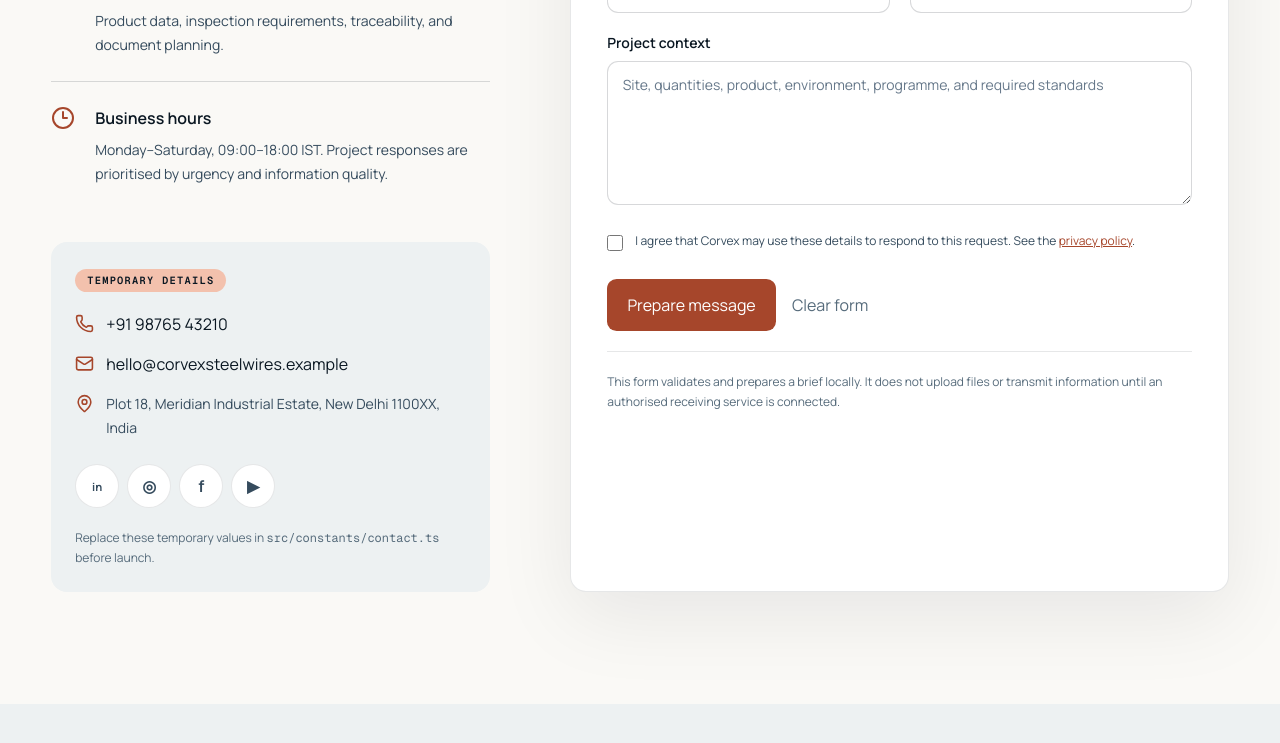
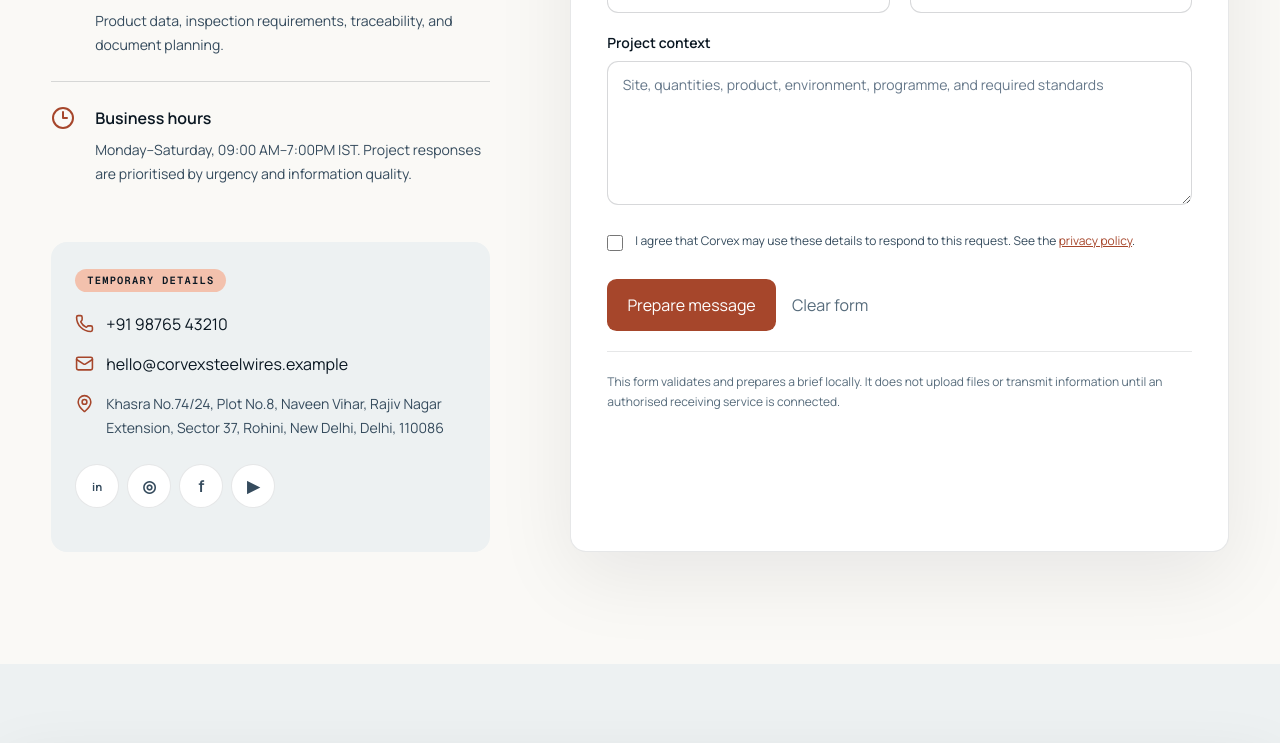
Before and after one commit to nanxqurilo-dev/wire-user, a Next.js app: page /contact in a window 1280 px wide. Shown: the part 1240-1983 px from the top of the page. Built offline with nearby package versions, Linux system fonts and the light colour scheme; no server answers.

Commit message:
Address fixes

```diff
--- a/app/contact/page.tsx
+++ b/app/contact/page.tsx
@@ -42,7 +42,7 @@ export default function ContactPage() {
               <p className="flex items-start gap-3 text-sm leading-6 text-slate-700"><MapPin aria-hidden="true" className="mt-0.5 shrink-0 text-signal-600" size={19}/>{contactDetails.address}</p>
             </div>
             <div className="mt-6 flex flex-wrap gap-2">{contactDetails.socials.map((social) => <a key={social.label} href={social.href} target="_blank" rel="noreferrer" aria-label={`${social.label}: ${social.handle}`} className="flex h-11 w-11 items-center justify-center rounded-full border border-ink-950/10 bg-white text-slate-700 transition hover:-translate-y-0.5 hover:border-signal-500 hover:text-signal-600"><SocialMark platform={social.label}/></a>)}</div>
-            <p className="mt-5 text-xs leading-5 text-slate-500">Replace these temporary values in <code>src/constants/contact.ts</code> before launch.</p>
+            <p className="mt-5 text-xs leading-5 text-slate-500"> <code></code></p>
           </div>
         </div>
         <BriefForm mode="contact" />
@@ -71,7 +71,7 @@ export default function ContactPage() {
           <a className="absolute bottom-4 right-4 inline-flex min-h-11 items-center gap-2 rounded-xl border border-white/50 bg-white/95 px-4 text-sm font-semibold text-ink-950 shadow-lg backdrop-blur transition hover:-translate-y-0.5 hover:bg-white sm:bottom-5 sm:right-5" href={directionsUrl} target="_blank" rel="noreferrer">Open in Maps <ArrowUpRight aria-hidden="true" size={17}/></a>
         </div>
       </div>
-      <p className="container-shell mt-4 text-xs leading-5 text-slate-500">The map currently uses the temporary office address and will update automatically when the confirmed details are added.</p>
+      {/* <p className="container-shell mt-4 text-xs leading-5 text-slate-500">The map currently uses the temporary office address and will update automatically when the confirmed details are added.</p> */}
     </section>
   </>;
 }
--- a/src/constants/contact.ts
+++ b/src/constants/contact.ts
@@ -2,8 +2,8 @@ export const contactDetails = {
   temporary: true,
   phone: { label: "+91 98765 43210", href: "tel:+919876543210" },
   email: { label: "hello@corvexsteelwires.example", href: "mailto:hello@corvexsteelwires.example" },
-  address: "Plot 18, Meridian Industrial Estate, New Delhi 1100XX, India",
-  hours: "Monday–Saturday, 09:00–18:00 IST",
+  address: "Khasra No.74/24, Plot No.8, Naveen Vihar, Rajiv Nagar Extension, Sector 37, Rohini, New Delhi, Delhi, 110086",
+  hours: "Monday–Saturday, 09:00 AM–7:00PM IST",
   socials: [
     { label: "LinkedIn", handle: "@corvex-steel-wires", href: "https://www.linkedin.com/company/corvex-steel-wires/" },
     { label: "Instagram", handle: "@corvexsteelwires", href: "https://www.instagram.com/corvexsteelwires/" },
```
